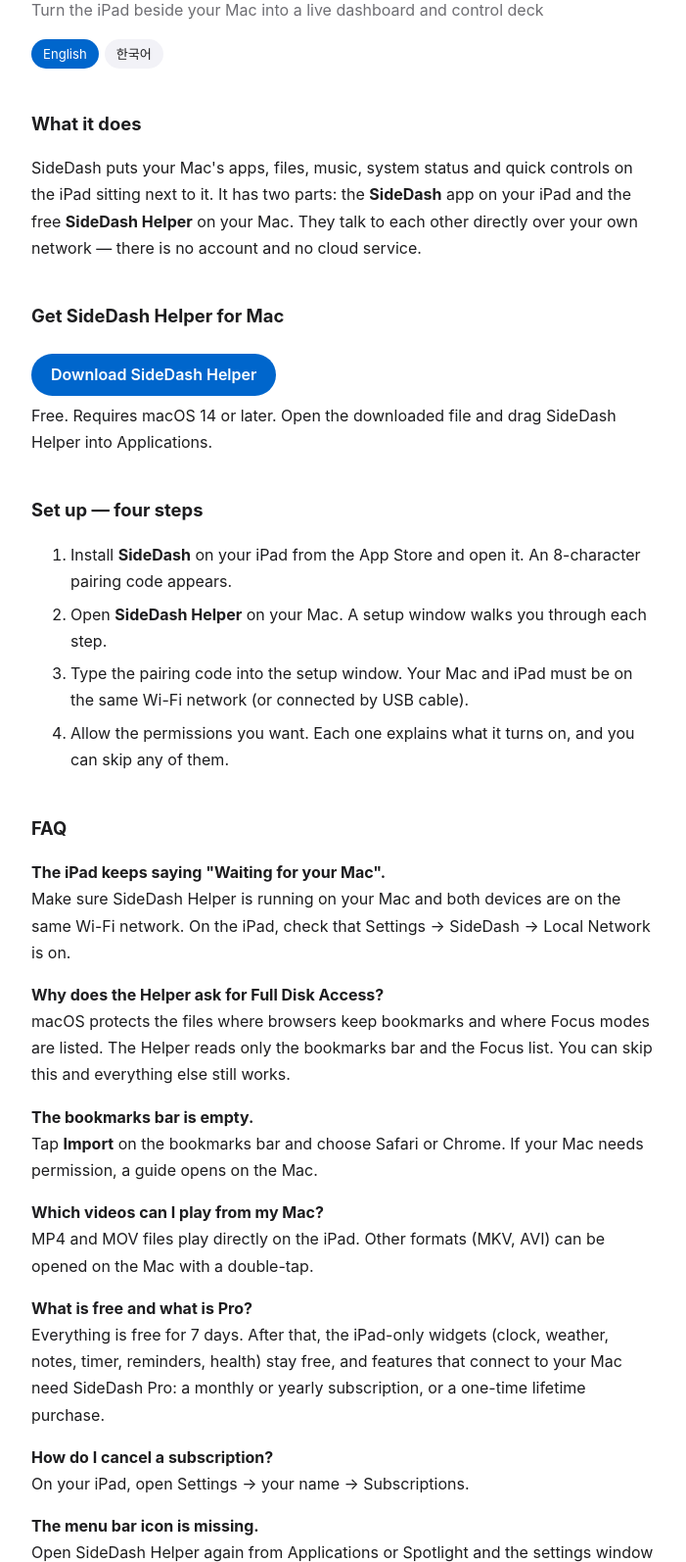
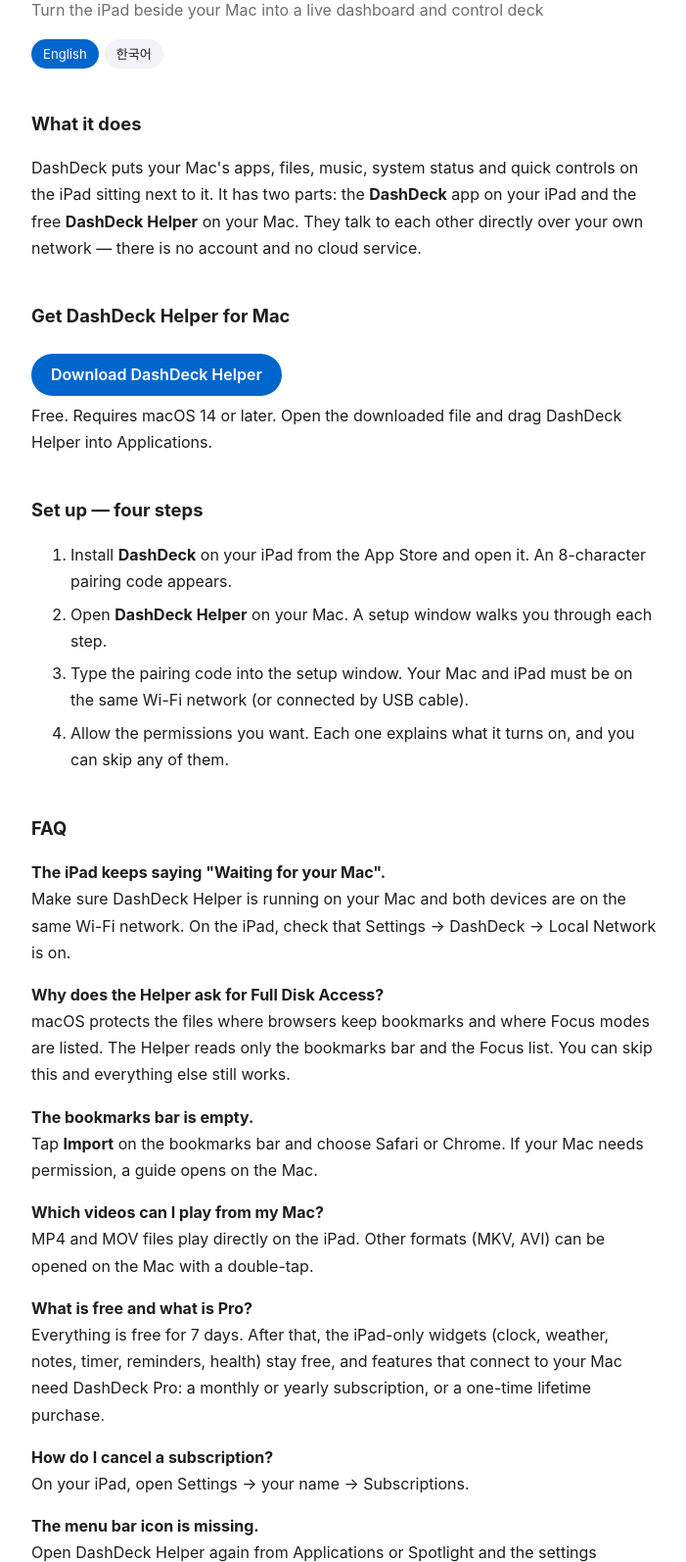
Before and after one commit to ngh723/dashdeck-support, a plain HTML site: page index.html in a window 1280 px wide. Shown: the part 105-1699 px from the top of the page at 98% size, without its empty margins (288-989 px from the left). Drawn offline with Linux system fonts and the light colour scheme.

Commit message:
Add files via upload

```diff
--- a/index.html
+++ b/index.html
@@ -3,7 +3,7 @@
 <head>
 <meta charset="utf-8">
 <meta name="viewport" content="width=device-width, initial-scale=1">
-<title>SideDash — Support</title>
+<title>DashDeck — Support</title>
 <!-- 영어 우선 + 언어 전환 (Turnover 지원 페이지와 같은 틀). 기본은 항상 영어, 고른 언어는 브라우저에 기억. -->
 <style>
   body { font-family: -apple-system, "Helvetica Neue", "Apple SD Gothic Neo", sans-serif;
@@ -35,34 +35,34 @@
 </head>
 <body>
 
-<h1>SideDash</h1>
+<h1>DashDeck</h1>
 <p class="tagline">Turn the iPad beside your Mac into a live dashboard and control deck</p>
 
 <nav class="langs" id="langs" aria-label="Language"></nav>
 
 <section data-lang="en" class="on">
 <h2>What it does</h2>
-<p>SideDash puts your Mac's apps, files, music, system status and quick controls on the iPad
-sitting next to it. It has two parts: the <strong>SideDash</strong> app on your iPad and the free
-<strong>SideDash Helper</strong> on your Mac. They talk to each other directly over your own
+<p>DashDeck puts your Mac's apps, files, music, system status and quick controls on the iPad
+sitting next to it. It has two parts: the <strong>DashDeck</strong> app on your iPad and the free
+<strong>DashDeck Helper</strong> on your Mac. They talk to each other directly over your own
 network — there is no account and no cloud service.</p>
 
-<h2>Get SideDash Helper for Mac</h2>
-<p><a class="download" href="SideDashHelper.dmg">Download SideDash Helper</a><br>
-Free. Requires macOS 14 or later. Open the downloaded file and drag SideDash Helper into Applications.</p>
+<h2>Get DashDeck Helper for Mac</h2>
+<p><a class="download" href="DashDeckHelper.dmg">Download DashDeck Helper</a><br>
+Free. Requires macOS 14 or later. Open the downloaded file and drag DashDeck Helper into Applications.</p>
 
 <h2>Set up — four steps</h2>
 <ol>
-  <li>Install <strong>SideDash</strong> on your iPad from the App Store and open it. An 8-character pairing code appears.</li>
-  <li>Open <strong>SideDash Helper</strong> on your Mac. A setup window walks you through each step.</li>
+  <li>Install <strong>DashDeck</strong> on your iPad from the App Store and open it. An 8-character pairing code appears.</li>
+  <li>Open <strong>DashDeck Helper</strong> on your Mac. A setup window walks you through each step.</li>
   <li>Type the pairing code into the setup window. Your Mac and iPad must be on the same Wi-Fi network (or connected by USB cable).</li>
   <li>Allow the permissions you want. Each one explains what it turns on, and you can skip any of them.</li>
 </ol>
 
 <h2>FAQ</h2>
 <p><strong>The iPad keeps saying "Waiting for your Mac".</strong><br>
-Make sure SideDash Helper is running on your Mac and both devices are on the same Wi-Fi network.
-On the iPad, check that Settings → SideDash → Local Network is on.</p>
+Make sure DashDeck Helper is running on your Mac and both devices are on the same Wi-Fi network.
+On the iPad, check that Settings → DashDeck → Local Network is on.</p>
 <p><strong>Why does the Helper ask for Full Disk Access?</strong><br>
 macOS protects the files where browsers keep bookmarks and where Focus modes are listed. The Helper reads
 only the bookmarks bar and the Focus list. You can skip this and everything else still works.</p>
@@ -72,11 +72,11 @@ Tap <strong>Import</strong> on the bookmarks bar and choose Safari or Chrome. If
 MP4 and MOV files play directly on the iPad. Other formats (MKV, AVI) can be opened on the Mac with a double-tap.</p>
 <p><strong>What is free and what is Pro?</strong><br>
 Everything is free for 7 days. After that, the iPad-only widgets (clock, weather, notes, timer, reminders, health) stay free,
-and features that connect to your Mac need SideDash Pro: a monthly or yearly subscription, or a one-time lifetime purchase.</p>
+and features that connect to your Mac need DashDeck Pro: a monthly or yearly subscription, or a one-time lifetime purchase.</p>
 <p><strong>How do I cancel a subscription?</strong><br>
 On your iPad, open Settings → your name → Subscriptions.</p>
 <p><strong>The menu bar icon is missing.</strong><br>
-Open SideDash Helper again from Applications or Spotlight and the settings window appears.</p>
+Open DashDeck Helper again from Applications or Spotlight and the settings window appears.</p>
 
 <h2>Contact</h2>
 <p><a href="mailto:ngh723@gmail.com">ngh723@gmail.com</a> — Please include your macOS and iPadOS versions.</p>
@@ -84,26 +84,26 @@ Open SideDash Helper again from Applications or Spotlight and the settings windo
 
 <section data-lang="ko">
 <h2>무엇을 하는 앱인가</h2>
-<p>SideDash는 맥 옆에 둔 아이패드에 맥의 앱·파일·음악·시스템 상태·빠른 조작을 올려 줍니다.
-아이패드의 <strong>SideDash</strong> 앱과 맥의 무료 <strong>SideDash Helper</strong> 두 개로 이루어져 있습니다.
+<p>DashDeck은 맥 옆에 둔 아이패드에 맥의 앱·파일·음악·시스템 상태·빠른 조작을 올려 줍니다.
+아이패드의 <strong>DashDeck</strong> 앱과 맥의 무료 <strong>DashDeck Helper</strong> 두 개로 이루어져 있습니다.
 둘은 내 네트워크 안에서 직접 주고받습니다. 계정도, 클라우드 서비스도 없습니다.</p>
 
-<h2>맥용 SideDash Helper 받기</h2>
-<p><a class="download" href="SideDashHelper.dmg">SideDash Helper 내려받기</a><br>
-무료. macOS 14 이상. 받은 파일을 열고 SideDash Helper를 응용 프로그램 폴더로 끌어다 놓으세요.</p>
+<h2>맥용 DashDeck Helper 받기</h2>
+<p><a class="download" href="DashDeckHelper.dmg">DashDeck Helper 내려받기</a><br>
+무료. macOS 14 이상. 받은 파일을 열고 DashDeck Helper를 응용 프로그램 폴더로 끌어다 놓으세요.</p>
 
 <h2>설정 — 네 단계</h2>
 <ol>
-  <li>앱스토어에서 아이패드에 <strong>SideDash</strong>를 설치하고 엽니다. 연결 코드 8글자가 보입니다.</li>
-  <li>맥에서 <strong>SideDash Helper</strong>를 엽니다. 처음 설정 창이 순서대로 안내합니다.</li>
+  <li>앱스토어에서 아이패드에 <strong>DashDeck</strong>을 설치하고 엽니다. 연결 코드 8글자가 보입니다.</li>
+  <li>맥에서 <strong>DashDeck Helper</strong>를 엽니다. 처음 설정 창이 순서대로 안내합니다.</li>
   <li>설정 창에 연결 코드를 넣습니다. 맥과 아이패드는 같은 와이파이에 있어야 합니다 (USB 케이블로 이어도 됩니다).</li>
   <li>원하는 권한을 허용합니다. 각 권한이 무엇을 켜는지 설명이 나오고, 건너뛸 수 있습니다.</li>
 </ol>
 
 <h2>자주 묻는 것</h2>
 <p><strong>아이패드가 계속 "맥을 기다리는 중"입니다.</strong><br>
-맥에서 SideDash Helper가 켜져 있는지, 두 기기가 같은 와이파이인지 확인하세요.
-아이패드의 설정 → SideDash → 로컬 네트워크가 켜져 있어야 합니다.</p>
+맥에서 DashDeck Helper가 켜져 있는지, 두 기기가 같은 와이파이인지 확인하세요.
+아이패드의 설정 → DashDeck → 로컬 네트워크가 켜져 있어야 합니다.</p>
 <p><strong>Helper가 왜 전체 디스크 접근을 요청하나요?</strong><br>
 브라우저 즐겨찾기 파일과 집중 모드 목록은 맥이 보호하는 곳에 있습니다. Helper는 즐겨찾기 막대와
 집중 모드 목록만 읽습니다. 건너뛰어도 나머지 기능은 모두 됩니다.</p>
@@ -113,11 +113,11 @@ Open SideDash Helper again from Applications or Spotlight and the settings windo
 MP4와 MOV는 아이패드에서 바로 재생됩니다. 그 밖의 형식(MKV, AVI)은 두 번 눌러 맥에서 엽니다.</p>
 <p><strong>무엇이 무료이고 무엇이 Pro인가요?</strong><br>
 처음 7일은 전부 무료입니다. 그 뒤에도 아이패드만으로 되는 위젯(시계·날씨·메모·타이머·미리 알림·건강)은 계속 무료이고,
-맥과 연결하는 기능은 SideDash Pro가 필요합니다: 월 구독, 연 구독, 또는 한 번 결제하는 평생 구매.</p>
+맥과 연결하는 기능은 DashDeck Pro가 필요합니다: 월 구독, 연 구독, 또는 한 번 결제하는 평생 구매.</p>
 <p><strong>구독은 어떻게 해지하나요?</strong><br>
 아이패드의 설정 → 내 이름 → 구독에서 해지합니다.</p>
 <p><strong>메뉴 막대에 아이콘이 없습니다.</strong><br>
-응용 프로그램 폴더나 Spotlight에서 SideDash Helper를 한 번 더 열면 설정 창이 뜹니다.</p>
+응용 프로그램 폴더나 Spotlight에서 DashDeck Helper를 한 번 더 열면 설정 창이 뜹니다.</p>
 
 <h2>문의</h2>
 <p><a href="mailto:ngh723@gmail.com">ngh723@gmail.com</a> — macOS와 iPadOS 버전을 함께 알려 주세요.</p>
@@ -128,7 +128,7 @@ MP4와 MOV는 아이패드에서 바로 재생됩니다. 그 밖의 형식(MKV,
 <script>
 // 언어 목록 — 여기에 코드·표시명을 더하고 같은 코드의 <section> 을 쓰면 새 언어가 붙는다.
 const LANGS = [["en","English"],["ko","한국어"]];
-const TITLES = {en:"SideDash — Support", ko:"SideDash — 지원"};
+const TITLES = {en:"DashDeck — Support", ko:"DashDeck — 지원"};
 const nav = document.getElementById("langs");
 function show(code) {
   document.querySelectorAll("section[data-lang]").forEach(s => s.classList.toggle("on", s.dataset.lang === code));
```
Also changed, not shown: privacy.html (+8 -8 lines).
